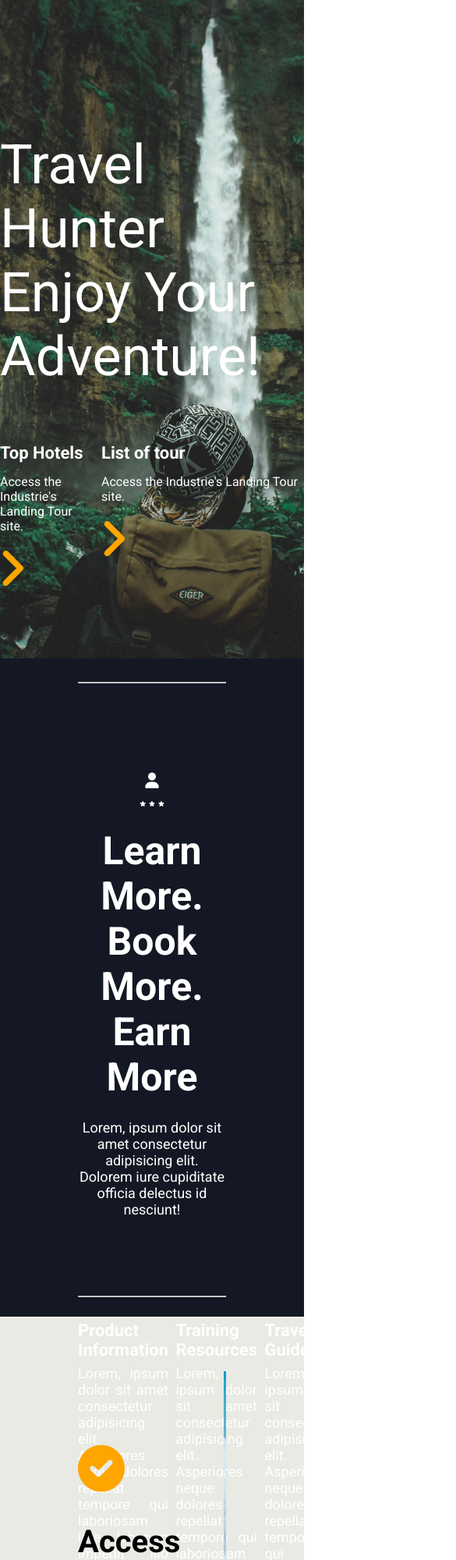
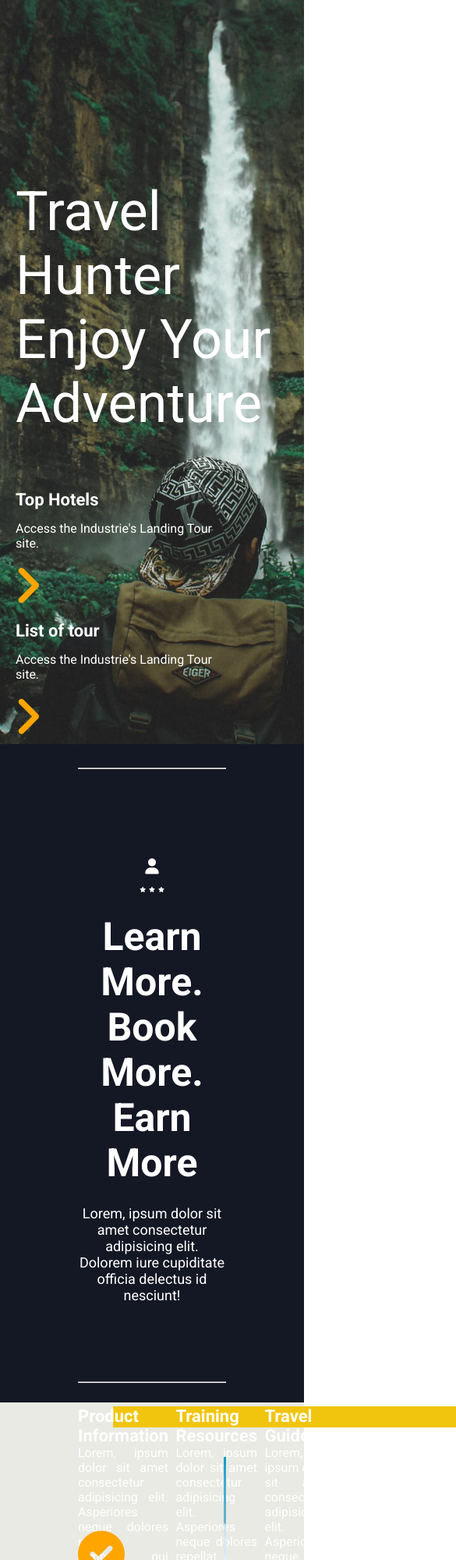
Before and after one commit to tamanna141101/Travel-Hunter, a plain HTML site: page index.html in a window 390 px wide. Shown: the top 2000 px of the page at 78% size, 585 px wide, since content can reach past the window. Drawn offline with Linux system fonts and the light colour scheme.

Commit message:
first commit

```diff
--- a/index.html
+++ b/index.html
@@ -15,7 +15,7 @@
    <!-- Header -->
    <section class="header">
       <div class="container">
-         <h1>Travel Hunter <br> Enjoy Your Adventure!</h1>
+         <h1>Travel Hunter <br> Enjoy Your Adventure</h1>
          <div class="header-content">
             <div>
                <h3>Top Hotels</h3>
--- a/style.css
+++ b/style.css
@@ -53,6 +53,26 @@
     margin-bottom: 15px;
   }
 
+  /* responsive */
+  @media only screen and (max-width: 480px) {
+    .header {
+      height: auto;
+      padding: 20px;
+    }
+
+    .container h1 {
+      font-size: 70px;
+      padding-top: 40px;
+    }
+
+    .header-content {
+      display: grid;
+      grid-template-columns: 1fr;
+      margin-top: 70px;
+      grid-gap: 5%;
+    }
+  }
+
   /* header END */
 
   /* Learn Section */
@@ -106,13 +126,19 @@
   .info h3{
     font-family: "Roboto";
     font-size: 22px;
+    z-index: 1;
+    position: relative;
   }
 
-
-  .info p{
-    font-family: "Roboto";
-    font-size: 18px;
-    padding-top: 7px;
+  .info h3::before{
+    content: " ";
+    height: 5px;
+    background: #f1c50e;
+    width: 185px;
+    padding: 11px;
+    left: 45px;
+    position: absolute;
+    z-index: -1;
   }
 
   /* access */
@@ -137,6 +163,20 @@
     font-family: "Roboto";
     font-size: 40px;
     margin: 40px 0;
+    z-index: 1;
+    position: relative;
+  }
+
+
+  .check h2::before{
+    content: " ";
+    height: 5px;
+    background: #f1c50e;
+    width: 400px;
+    padding: 25px;
+    left: 90px;
+    position: absolute;
+    z-index: -1;
   }
 
   .Access .check p {
```
